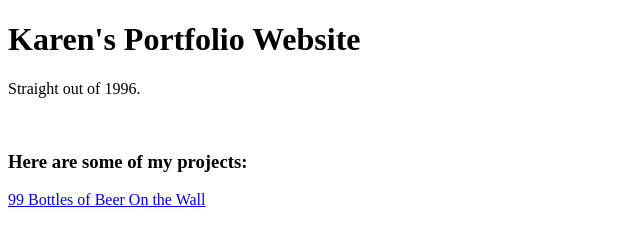
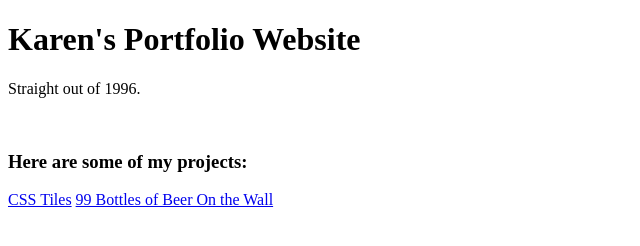
Before and after one commit to karenrcampbell/karenrcampbell.github.io, a plain HTML site: page index.html in a window 1280 px wide. Shown: the whole page, without its empty margins (0-640 px from the left). Drawn offline with Linux system fonts and the light colour scheme.

Commit message:
Update index.html

```diff
--- a/index.html
+++ b/index.html
@@ -11,6 +11,7 @@
     <p>Straight out of 1996.</p>
     <br>
     <h3>Here are some of my projects:</h3>
+    <a href="https://karencampbell.github.io/99_Bottles.html">CSS Tiles</a>
     <a href="https://karencampbell.github.io/99_Bottles.html">99 Bottles of Beer On the Wall</a>
 </body>
 </html>
```
